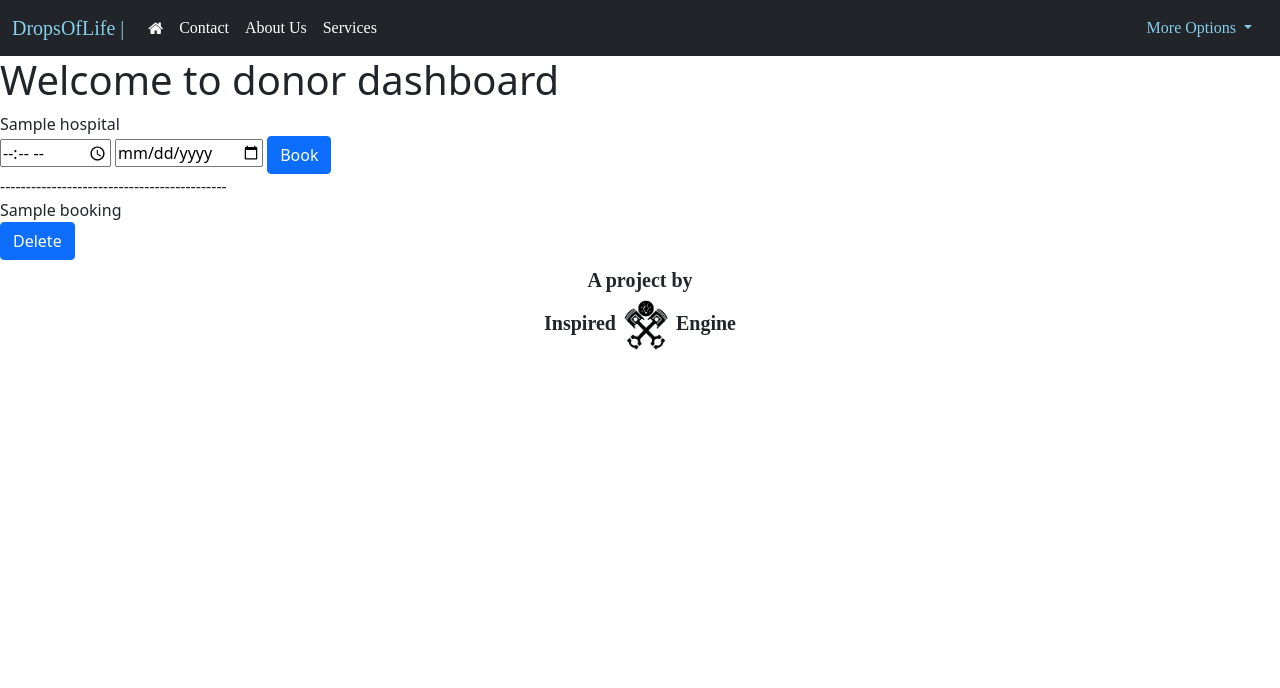
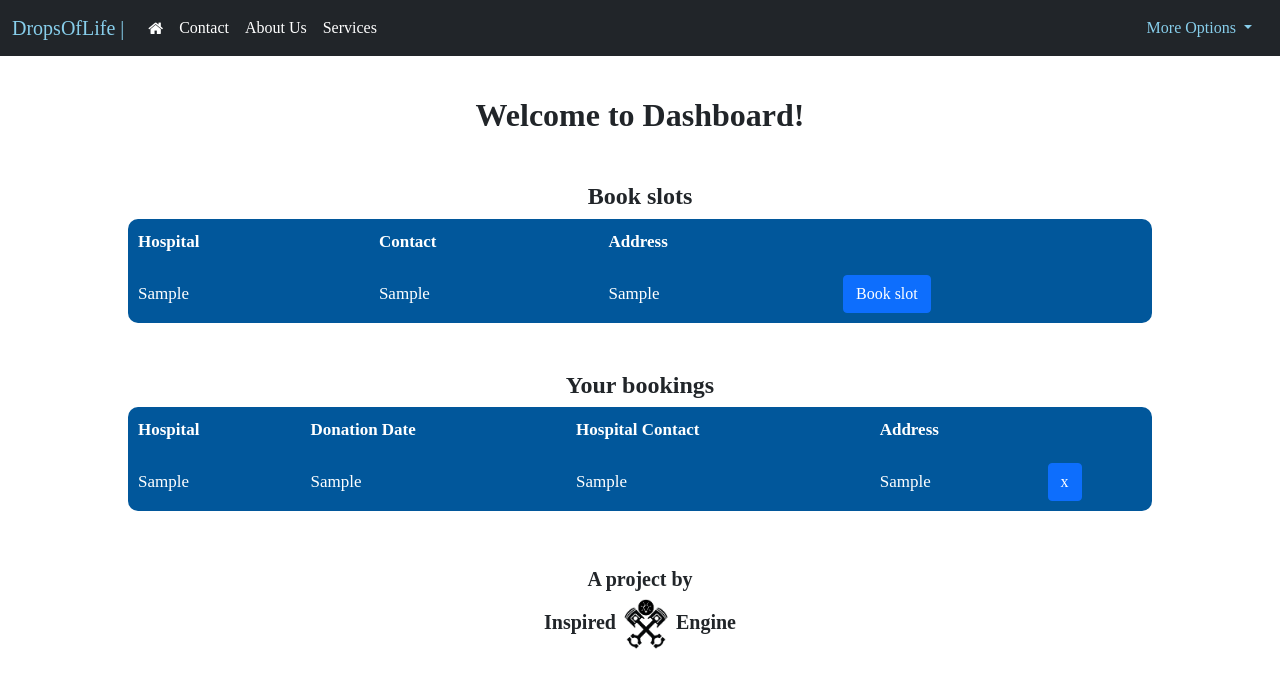
Before and after one commit to ArkiGhosh/blood-donation-connectivity, a Django app: template templates/donordashboard.html in a window 1280 px wide. Shown: the top 688 px of the page. Run offline with Django 4.2, Linux system fonts and the light colour scheme; the template is opened without the code that fills it: most values are stand-ins (such as "Sample title", 1, 10 or a date in 2020); some libraries are stand-ins or nearby versions.

Commit message:
donor dash display

```diff
--- a/donordashboard/views.py
+++ b/donordashboard/views.py
@@ -21,12 +21,12 @@ def authenticate(var):
 def donordashboard(request):
     global hPIN,dontime,dondate
     print(email)
-    m = sql.connect(host="localhost",user="root",passwd="P@nky7050",database='DBMSproject')
+    m = sql.connect(host="localhost",user="root",passwd="Paranitrophenol@10",database='dbms_project')
     cursor = m.cursor()
     c = "select * from hospital"
     cursor.execute(c)
     hospitals = cursor.fetchall()
-    d="select * from donationslot where DEmail='{}'".format(email)
+    d="select * from donationslot inner join hospital on donationslot.HPin=hospital.PIN where DEmail='{}'".format(email)
     cursor.execute(d)
     bookings = cursor.fetchall()
 
--- a/templates/donordashboard.html
+++ b/templates/donordashboard.html
@@ -7,9 +7,25 @@
 
     <!-- Bootstrap CSS -->
     <link href="https://cdn.jsdelivr.net/npm/bootstrap@5.1.3/dist/css/bootstrap.min.css" rel="stylesheet" integrity="sha384-1BmE4kWBq78iYhFldvKuhfTAU6auU8tT94WrHftjDbrCEXSU1oBoqyl2QvZ6jIW3" crossorigin="anonymous">
-
+    <script src=
+"https://cdnjs.cloudflare.com/ajax/libs/jquery/3.3.1/jquery.min.js">
+    </script>
+    <script src=
+"https://stackpath.bootstrapcdn.com/bootstrap/4.1.2/js/bootstrap.min.js">
+    </script>
     <title></title>
-    <style></style>
+    <style>
+      .heading{
+        text-align: center;
+        font-family: Comfortaa;
+        margin-top:40px;
+    }
+    </style>
+    <script>
+      function showHideRow(row1) {
+        $("#" + row1).toggle();
+    }
+  </script>
     <link rel="stylesheet" href="https://cdnjs.cloudflare.com/ajax/libs/font-awesome/4.7.0/css/font-awesome.min.css">
   </head>
   <body>
@@ -59,42 +75,103 @@
     </div>
     {% endfor %}
     {% endif %}
-    <h1>Welcome to donor dashboard</h1>
+
+
+
+<div class="heading">
+    <h2>
+        <b>
+            Welcome to Dashboard!
+        </b>
+      </h2>
+</div>
+
+<div class = "my-5" style="border-radius:5px !important;">
+<table style="border-radius:10px !important;overflow:hidden; border-collapse:collapse; width:80%; margin:auto; font-family:Comfortaa;">
+  <h4 style="text-align:center; font-family:Comfortaa">
+    <b>
+        Book slots
+    </b>
+  </h4>
+    <thead class="thead-dark">
+      <tr style = "background-color:#01579B;color:white" >
+          <th scope="col"  style="padding:10px;font-size:17px;">Hospital</th>
+          <th scope="col"  style="padding:10px;font-size:17px">Contact</th>
+          <th scope="col"  style="padding:10px;font-size:17px">Address</th>
+          <th scope="col"  style="padding:10px;font-size:;"></th>
+      </tr>
+    </thead>
+    <tbody>
         {% for h  in hospitals %}
-      <div>
-          {{h}}
+        <tr style="background-color:#01579B;color:white; border-color:#4FC3F7">
+            <td style = "font-family:Comfortaa;font-size:17px;padding:10px">{{h.1}}</td>
+            <td style = "font-family:Comfortaa;font-size:17px;padding:10px">{{h.2}}</td>
+            <td style = "font-family:Comfortaa;font-size:17px;padding:10px">{{h.3}}</td>
+            <td style = "font-family:Comfortaa;font-size:17px;padding:10px;text-align:left">
+              <button class="btn btn-primary" type="button" onclick="showHideRow('hidden_row{{h.0}}1')">
+                Book slot
+            </button>
+            </td>
+        </tr>
+        <tr id="hidden_row{{h.0}}1" class="hidden_row" style = "display:none; padding:10px; background-color:#81D4FA; border-color:#4FC3F7">
           <form method="post">
             {% csrf_token %}
             <input type="hidden" name="hpin" value={{h.0}}  >
-            <input type="time" name="dontime">
-            <input type="date" name="dondate">
             <input type="hidden" name="bookorbookings" value="book"  >
-            <button method="" type="submit" class="btn btn-primary">Book</button>
+            <td style = "padding:10px"></td>
+            <td style = "padding:10px"><input type="time" name="dontime" style = "border-radius:5px"></td>
+            <td style = "padding:10px"><input type="date" name="dondate" style = "border-radius:5px"></td>
+            <td style = "padding:10px"><button method="" type="submit" class="btn btn-primary">Book</button></td>
           </form>
+        </tr>
 
-
+        {% endfor %}
+    </tbody>
+</table>
 </div>
 
 
-    {%endfor%}
-    <div>--------------------------------------------</div>
+
+    <div class = "my-5" style="border-radius:5px !important;">
+
+      <table style="border-radius:10px !important;overflow:hidden; border-collapse:collapse; width:80%; margin:auto; font-family:Comfortaa;">
+        <h4 style="text-align:center; font-family:Comfortaa">
+          <b>
+              Your bookings
+          </b>
+        </h4>
+        <thead class="thead-dark">
+          <tr style = "background-color:#01579B;color:white" >
+              <th scope="col"  style="padding:10px;font-size:17px;">Hospital</th>
+              <th scope="col"  style="padding:10px;font-size:17px">Donation Date</th>
+              <th scope="col"  style="padding:10px;font-size:17px">Hospital Contact</th>
+              <th scope="col"  style="padding:10px;font-size:17px">Address</th>
+              <th scope="col"  style="padding:10px;font-size:;"></th>
+          </tr>
+        </thead>
             {% for b  in bookings %}
-      <div>
-          {{b}}
+              <tr style="background-color:#01579B;color:white; border-color:#4FC3F7">
+                  <td style = "font-family:Comfortaa;font-size:17px;padding:10px">{{b.5}}</td>
+                  <td style = "font-family:Comfortaa;font-size:17px;padding:10px">{{b.2}}</td>
+                  <td style = "font-family:Comfortaa;font-size:17px;padding:10px">{{b.6}}</td>
+                  <td style = "font-family:Comfortaa;font-size:17px;padding:10px">{{b.7}}</td>
+                  <td style = "font-family:Comfortaa;font-size:17px;padding:10px;text-align:left">
                     <form method="post">
                       {% csrf_token %}
                       <input type="hidden" name="hpin" value={{b.0}}  >
                       <input type="hidden" name="dontime" value={{b.2.isoformat}}>
                       <input type="hidden" name="dondate" value="">
                       <input type="hidden" name="bookorbookings" value="bookings"  >
-            <button method="" type="submit" class="btn btn-primary">Delete</button>
-        </form>
+                    <button class="btn btn-primary" method="" type="submit">
+                      x
+                  </button>
+                  </td>
+              </tr>
 
-
+              {% endfor %}
+          </tbody>
+      </table>
       </div>
-
-
-    {%endfor%}
 
 
 
```
Lines whose indentation alone changed are shown as unchanged.
